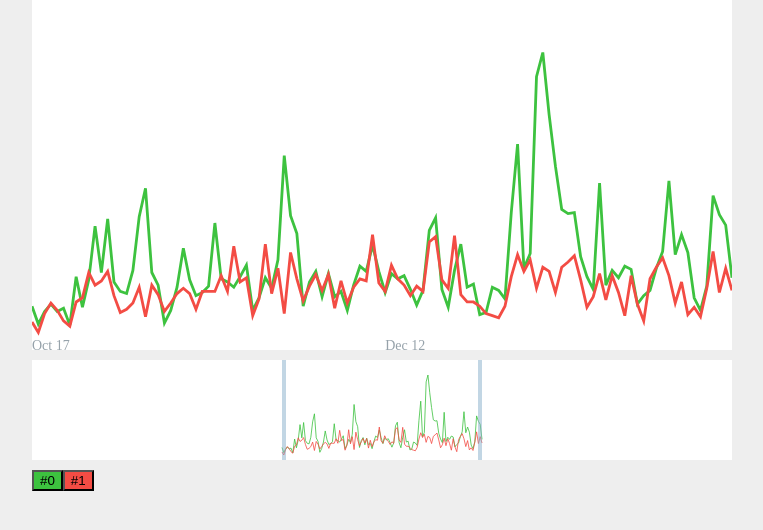
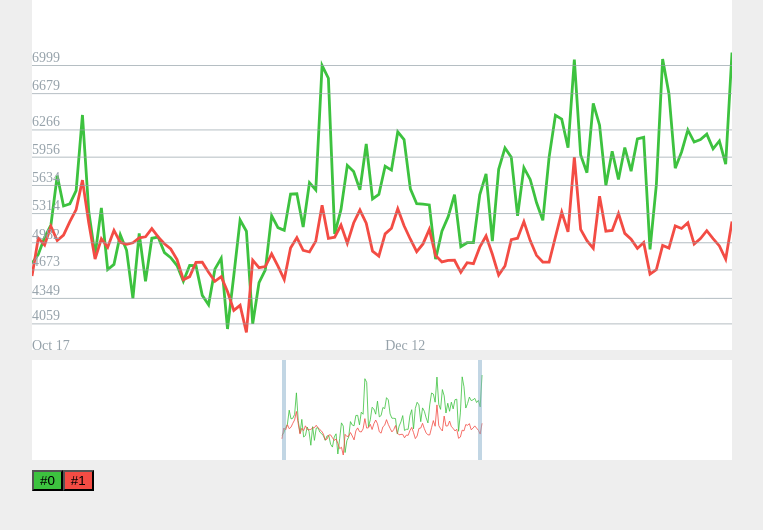
Before and after one commit to Odenzzz/telegram-contest-chart-javascript, a website built with webpack: page src/html/index.html in a window 1280 px wide. Shown: the whole page, without its empty margins (258-1021 px from the left). Built offline with nearby package versions, Linux system fonts and the light colour scheme.

Commit message:
add values drawing

```diff
--- a/src/js/script.js
+++ b/src/js/script.js
@@ -16,6 +16,8 @@ class Chart {
 
 		this.viewBoxWidth = 100;
 
+		this.totalValues = [];
+
 		this.parseData(data);
 
 		this.layout = new ChartTemplate({
@@ -25,9 +27,7 @@ class Chart {
 		this.layout.init();
 
 		this.displayedDates = [];
-		this.datesToRemove = [];
-
-		this.removeTimeout;
+		this.displayedValues = [];
 
 
 	}
@@ -58,14 +58,7 @@ class Chart {
 			if (column[0] === key){
 				column.shift();
 
-				const coords = [];
-
-				for (let coord_index in this.x){
-					coords.push({
-						x: this.x[coord_index],
-						y: column[coord_index]
-					})
-				}
+				this.totalValues.push(...column);
 
 				return column;
 			}
@@ -75,6 +68,7 @@ class Chart {
 	}
 
 	parseData(data){
+
 		for (let columnId in data.types){
 			if (data.types[columnId] === 'line'){
 				this.createLineCoords({
@@ -85,6 +79,13 @@ class Chart {
 				})
 			}
 		}
+
+
+		// remove all not unique values
+		this.totalValues = this.totalValues.filter((v, i, s) => s.indexOf(v) === i);
+
+		// sorting array on values
+		this.totalValues.sort();
 	}
 
 	getChartMinMaxValueInRange(start, end){
@@ -129,7 +130,7 @@ class Chart {
 		return count;
 	}
 
-	drawDate(target, start, end){
+	drawDates(target, start, end){
 
 		const monthNames = [
 			"Dec", "Jan", "Feb", "Mar",
@@ -140,8 +141,6 @@ class Chart {
 
 		const range = this.x.slice();
 
-
-
 		const drawCountOfdates = target.clientWidth / 50;
 
 		const coeff = target.viewBox.baseVal.width / target.clientWidth;
@@ -149,56 +148,15 @@ class Chart {
 		const totalDrawsCount = Math.floor((coeff * target.querySelector('.line-y0').getBoundingClientRect().width) / drawCountOfdates);
 
 
-		// const current = target.getElementsByClassName('active-date');
-
-		// const currentDates = [];
-
-		// for (const current_date of current){
-		// 	currentDates.push(Number(current_date.dataset.date));
-		// }
-
 		this.displayedDates = range.filter((element, index) => {
 			return index % Math.floor(range.length / totalDrawsCount * 1.5) === 0;
 		});
 
-		// this.datesToRemove = currentDates.filter((element) => {
-		// 	return this.displayedDates.indexOf(Number(element)) === -1;
-		// });
-
-
-
-
-		// if (!this.layout.controlsState.mapRangeClicked){
-		// 	for (const dateToRemove of this.datesToRemove){
-		// 		if (this.datesToRemove.indexOf(dateToRemove)){
-		// 			const date = target.querySelector(`.date-${dateToRemove}`);
-		// 			const dateText = target.querySelector(`.date-${dateToRemove}-text`);
-		// 			if (date){
-		// 				date.classList.remove('active-date');
-		// 				date.classList.add('removing-date');
-		// 				dateText.classList.remove('active-date');
-		// 				dateText.classList.add('removing-date');
-		// 			}
-		// 		}
-		// 	}
-		// }
-
 		for (const date of range){
 			const x = (1 - ((end - date) / (end - start))) * this.viewBoxWidth;
 
-			// let path = target.querySelector(`.date-${date}`);
 			let text = target.querySelector(`.date-${date}-text`);
 
-			// if (path === null){
-			// 	path = document.createElementNS('http://www.w3.org/2000/svg','path');
-
-			// 	path.setAttributeNS(null, 'stroke', '#000');
-			// 	path.setAttributeNS(null, 'stroke-width', this.viewBoxWidth * 0.004);
-			// 	path.setAttributeNS(null, 'fill', 'none');
-			// 	path.setAttributeNS(null, 'class', `date-${date} active-date`);
-			// 	path.dataset.date = date;
-			// 	target.appendChild(path);
-			// }
 			if (text === null){
 				text = document.createElementNS('http://www.w3.org/2000/svg','text');
 
@@ -209,59 +167,77 @@ class Chart {
 				text.dataset.date = date;
 				target.appendChild(text);
 			}
-
-
 			if (this.displayedDates.indexOf(date) >= 0){
 				text.setAttribute('x', x);
 				text.setAttributeNS(null, 'class', `date-${date}-text active-date`);
 			}else{
 				text.setAttributeNS(null, 'class', `date-${date}-text removing-date`);
 			}
-			// path.setAttributeNS(null, 'd', `M${x} 0 V${this.viewBoxWidth * (target.clientHeight / target.clientWidth)}`);
 		}
 
-		for (const date of this.displayedDates){
-			// let text = target.querySelector(`.date-${date}-text`);
-			// console.log(text);
-			// if (text !== null){
-			// 	text.classList.remove('removing-date')
-			// 	text.classList.add('active-date')
-			// }
-			// const x = (1 - ((end - date) / (end - start))) * this.viewBoxWidth;
-
-			// let path = target.querySelector(`.date-${date}`);
-			// let text = target.querySelector(`.date-${date}-text`);
-
-			// if (path === null){
-			// 	path = document.createElementNS('http://www.w3.org/2000/svg','path');
-
-			// 	path.setAttributeNS(null, 'stroke', '#000');
-			// 	path.setAttributeNS(null, 'stroke-width', this.viewBoxWidth * 0.004);
-			// 	path.setAttributeNS(null, 'fill', 'none');
-			// 	path.setAttributeNS(null, 'class', `date-${date} active-date`);
-			// 	path.dataset.date = date;
-			// 	target.appendChild(path);
-			// }
-			// if (text === null){
-			// 	text = document.createElementNS('http://www.w3.org/2000/svg','text');
-
-			// 	const dateValue = new Date(date);
-			// 	text.innerHTML = `${monthNames[dateValue.getMonth()]} ${dateValue.getDate()}`;
-			// 	text.setAttributeNS(null, 'font-size', 2);
-			// 	text.setAttributeNS(null, 'class', `date-${date}-text active-date`);
-			// 	text.dataset.date = date;
-			// 	target.appendChild(text);
-			// }
-
-			// text.setAttribute('x', x);
-			// text.setAttribute('y', this.viewBoxWidth * (target.clientHeight / target.clientWidth));
-			// path.setAttributeNS(null, 'd', `M${x} 0 V${this.viewBoxWidth * (target.clientHeight / target.clientWidth)}`);
-
-		}
-		// console.log(this.displayedDates);
 	}
 
-	drawValue(){
+	drawValues(target, chartValuesMinMax){
+
+		const totalMinMax = this.getChartMinMaxValueInRange(this.start, this.end);
+
+		const countValuesToDisplay = Math.floor(target.clientHeight / 60);
+
+		const coeff = target.viewBox.baseVal.height / target.clientHeight;
+
+		const totalDrawsCount = Math.floor((coeff * target.querySelector('.line-y0').getBoundingClientRect().height) / countValuesToDisplay);
+
+		const valuesRange = this.totalValues;
+
+		console.log(this.totalValues);
+
+		const displayInRangeStep = Math.floor((chartValuesMinMax.max - chartValuesMinMax.min) / countValuesToDisplay);
+
+		const chartHeight = chartValuesMinMax.max - chartValuesMinMax.min;
+
+		let stepValue = chartValuesMinMax.min + (chartHeight * 0.02);
+
+
+		for (const value of valuesRange){
+
+			const y = ((((chartHeight - (value - chartValuesMinMax.min)) / chartHeight) * (this.viewBoxWidth * 0.8)) + this.viewBoxWidth * 0.15) * (target.clientHeight / target.clientWidth);
+
+			let text = target.querySelector(`.value-${value}-text`);
+			let path = target.querySelector(`.value-${value}`);
+
+			if (path === null){
+
+				path = document.createElementNS('http://www.w3.org/2000/svg','path');
+
+				path.setAttributeNS(null, 'stroke', '#96a2aa');
+				path.setAttributeNS(null, 'stroke-width', this.viewBoxWidth * 0.001);
+				path.setAttributeNS(null, 'fill', 'none');
+			}
+
+			if (text === null){
+				text = document.createElementNS('http://www.w3.org/2000/svg','text');
+
+				text.innerHTML = value;
+				text.setAttribute('x', 0);
+
+				text.dataset.value = value;
+				target.appendChild(text);
+			}
+			if (value >= stepValue){
+				stepValue += displayInRangeStep;
+				text.setAttribute('y', (y - target.viewBox.baseVal.height * 0.01));
+				text.setAttributeNS(null, 'class', `value-${value}-text active-value`);
+				path.setAttributeNS(null, 'class', `value-${value} active-value`);
+				path.setAttributeNS(null, 'd', `M0 ${y} L ${700} ${y}`);
+				target.appendChild(path);
+			}else{
+				if (target.querySelector(`.value-${value}`) !== null){
+					target.querySelector(`.value-${value}`).remove();
+				}
+				text.setAttributeNS(null, 'class', `value-${value}-text removing-value`);
+				path.setAttributeNS(null, 'class', `value-${value} removing-value`);
+			}
+		}
 
 	}
 
@@ -289,6 +265,7 @@ class Chart {
 			const yCoords = this.lines[lineId].coords;
 
 			for (let coordIndex in this.x){
+
 				coordIndex = Number(coordIndex);
 				let x = this.x[coordIndex];
 				let y = yCoords[coordIndex];
@@ -317,7 +294,8 @@ class Chart {
 		}
 
 		if (drawValues){
-			this.drawDate(target, start, end);
+			this.drawDates(target, start, end);
+			this.drawValues(target, chartValuesMinMax);
 		}
 	}
 }
@@ -639,4 +617,4 @@ class ChartTemplate {
 }
 
 
-new Chart(chartData[0]);
+new Chart(chartData[2]);
--- a/src/scss/style.scss
+++ b/src/scss/style.scss
@@ -82,6 +82,10 @@ body{
 	background-color: rgba(51, 163, 218, .5);
 	pointer-events: none;
 }
+.line-y0, .line-y1{
+	position: relative;
+	z-index: 2;
+}
 svg, g{
 	width: 100%;
 	height: 100%;
@@ -100,6 +104,16 @@ text{
 	opacity: 1;
 }
 .removing-date{
+	opacity: 0;
+}
+.active-value{
+	transition: 0.1s !important;
+	transition: opacity 0s !important;
+	opacity: 1;
+}
+.removing-value{
+	transition: 0.1s !important;
+	transition: opacity 0s !important;
 	opacity: 0;
 }
 // @keyframes FadeIn{
```
Also changed, not shown: dist/css/style.bundle.css, dist/js/bundle.js, 2 other files.
